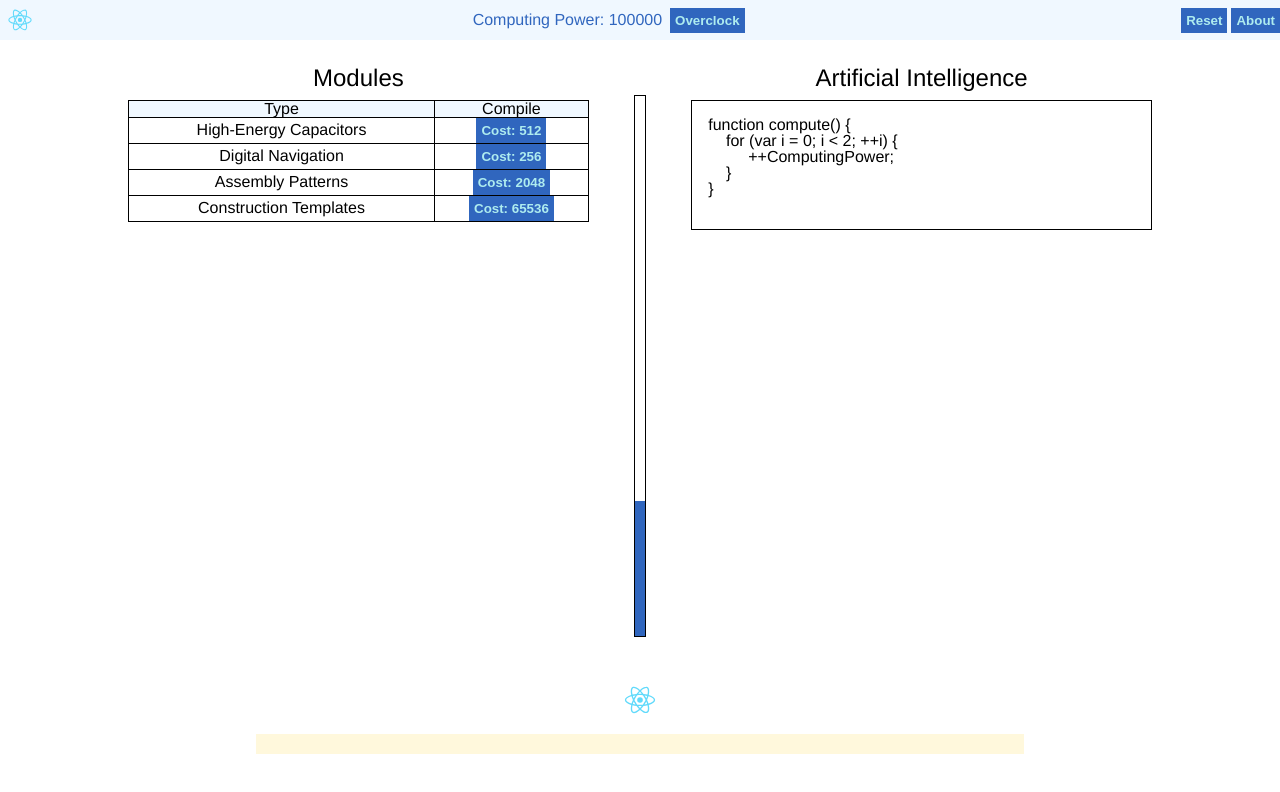
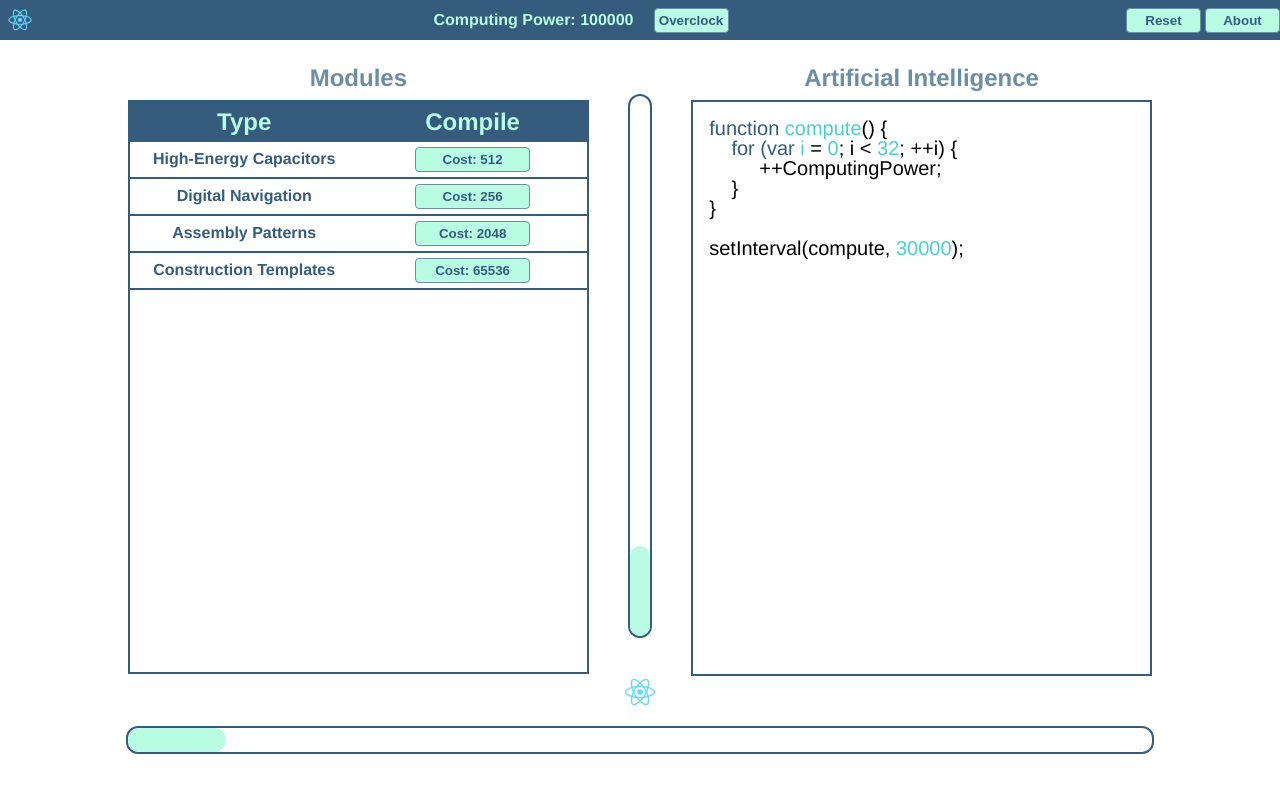
Before and after one commit to carlchizhang/component, a React (Create React App) app: page / in a window 1280 px wide. Shown: the top 792 px of the page. Built offline with nearby package versions, Linux system fonts and the light colour scheme.

Commit message:
animated progress bars & ai timer complete

```diff
--- a/src/App.js
+++ b/src/App.js
@@ -486,7 +486,7 @@ class AiFunctionBox extends Component {
                     {'= '}
                     <span style={cyanTextStyle}>{'0'}</span>
                     {'; i < '}
-                    <span style={cyanTextStyle}>{'2'}</span>
+                    <span style={cyanTextStyle}>{this.props.curIncrementVal}</span>
                     {'; ++i) {'}
                   </p>
                   <p>&nbsp;&nbsp;&nbsp;&nbsp;&nbsp;&nbsp;&nbsp;&nbsp;{" ++ComputingPower;"}</p>
@@ -495,12 +495,14 @@ class AiFunctionBox extends Component {
                 </div>
                 <div style={aiTextStyle}>
                   <p>&nbsp;</p>
+                  <p>{'setInterval(compute, '}<span style={cyanTextStyle}>{this.props.curAiTimerInterval}</span>{');'}</p>
                 </div>
               </div>
             }
             { this.props.styleLevel === 0 &&
               <div style={aiTextStyle}>
-                <p>{'function compute() { for(var i = 0; i < 2; ++i) { ++ComputingPower; }}'}</p>
+                <p>{'function compute() { for(var i = 0; i < ' + this.props.curIncrementVal + '; ++i) { ++ComputingPower; }}'}</p>
+                <p>{'setInterval(compute, ' + this.props.curAiTimerInterval + ');'}</p>
               </div>
             }
             </div>
@@ -535,16 +537,16 @@ const timerBarOuter2 = {
   height: '90%'
 }
 const timerBarInner0 = {
+  backgroundColor: 'Black',
+  width: '100%',
 }
 const timerBarInner1 = {
   backgroundColor: '#3066BE',
   width: '100%',
-  height: '25%',
 }
 const timerBarInner2 = {
   backgroundColor: '#b8fce4',
   width: '100%',
-  height: '25%',
   borderRadius: '12px',
 }
 /* income timer progress bar */
@@ -552,18 +554,20 @@ class TimerProgressBar extends Component {
   render() {
     let outerStyle;
     let innerStyle;
+    let heightString = '';
+    heightString = String(this.props.curProgress) + '%';
     switch(this.props.styleLevel) {
       case 2:
         outerStyle = timerBarOuter2;
-        innerStyle = timerBarInner2;
+        innerStyle = Object.assign({height: heightString}, timerBarInner2);
         break;
       case 1:
         outerStyle = timerBarOuter1;
-        innerStyle = timerBarInner1;
+        innerStyle = Object.assign({height: heightString}, timerBarInner1);
         break;
       default:
         outerStyle = timerBarOuter0;
-        innerStyle = timerBarInner0;
+        innerStyle = Object.assign({height: heightString}, timerBarInner0);
         break;
     }
     if (this.props.visibleWidgets.AiTimerBar) {
@@ -580,18 +584,61 @@ class TimerProgressBar extends Component {
 }
 
 const singularityBarOuter0 = {
-  backgroundColor: 'Cornsilk',
+  width: '80%',
+  height: '3%'
+}
+const singularityBarOuter1 = {
+  border: '1px solid Black',
   margin: '1% auto',
-  height: '20px',
-  width: '60%'
+  width: '80%',
+  height: '3%'
+}
+const singularityBarOuter2 = {
+  border: '2px solid #355C7D',
+  borderRadius: '12px',
+  margin: '1% auto',
+  width: '80%',
+  height: '3%'
+}
+const singularityBarInner0 = {
+  backgroundColor: 'Black',
+  height: '100%'
+}
+const singularityBarInner1 = {
+  backgroundColor: '#3066BE',
+  height: '100%'
+}
+const singularityBarInner2 = {
+  backgroundColor: '#b8fce4',
+  height: '100%',
+  borderRadius: '12px',
 }
 /* win game progress bar */
 class SingularityProgressBar extends Component {
   render() {
+    let outerStyle = {};
+    let innerStyle = {};
+    let widthString = '';
+    widthString = String(this.props.curProgress) + '%';
+    switch(this.props.styleLevel) {
+      case 2:
+        outerStyle = singularityBarOuter2;
+        innerStyle = Object.assign({width: widthString}, singularityBarInner2);
+        break;
+      case 1:
+        outerStyle = singularityBarOuter1;
+        innerStyle = Object.assign({width: widthString}, singularityBarInner1);
+        break;
+      default:
+        outerStyle = singularityBarOuter0;
+        innerStyle = Object.assign({width: widthString}, singularityBarInner0);
+        break;
+    }
+
     if (this.props.visibleWidgets.SingularityProgressBar) {
       return (
-        <div className='singularity-bar-outer' style={singularityBarOuter0}>
-          <div className='singularity-bar-inner' style={{width: this.props.curProgress + '%'}}></div>
+        <div className='singularity-bar-outer' style={outerStyle}>
+          <div className='singularity-bar-inner' style={innerStyle}></div>
         </div>
       );
     }
@@ -604,7 +651,7 @@ class SingularityProgressBar extends Component {
 const singularityButton0 = {
   marginLeft: '48%',
   marginRight: 'auto',
-  marginTop: '16px',
+  marginTop: '8px',
   width: '4%',
   height: '4%'
 }
@@ -641,7 +688,11 @@ class App extends Component {
       currentComputingPower: 100000,
       currentOverclockIncrement: 8,
       maxComputingPower: 1048576,
-      styleLevel: 1,
+      styleLevel: 2,
+
+      aiTimerCur: 0,
+      aiTimerMax: 30000,
+      aiCurIncrement: 32,
 
       visibleWidgets: {
         Navbar: true,
@@ -661,6 +712,15 @@ class App extends Component {
         {upgradeName: 'Construction Templates', upgradeCost: 65536, compiled: false, prerequisite: true},
       ],
     };
+  }
+
+  componentDidMount() {
+    console.log('Component game started');
+    this.intervalId = setInterval(() => this.incrementAiTimer(), 10);
+  }
+
+  componentWillUnmount() {
+    clearInterval(this.intervalId);
   }
 
   changePower(val) {
@@ -689,6 +749,19 @@ class App extends Component {
 
     this.setState({
       visibleWidgets: visibleWidgets
+    });
+  }
+
+  incrementAiTimer() {
+    if (!this.state.visibleWidgets.AiFunctionBox)
+      return;
+    let newTimerCur = this.state.aiTimerCur + 10;
+    if (newTimerCur > this.state.aiTimerMax) {
+      this.changePower(this.state.aiCurIncrement);
+      newTimerCur = 0;
+    }
+    this.setState({
+      aiTimerCur: newTimerCur
     });
   }
 
@@ -750,16 +823,20 @@ class App extends Component {
           <TimerProgressBar
             visibleWidgets={this.state.visibleWidgets}
             styleLevel={this.state.styleLevel}
+            curProgress={100*(this.state.aiTimerCur/this.state.aiTimerMax)}
           />
           <AiFunctionBox
             visibleWidgets={this.state.visibleWidgets}
             styleLevel={this.state.styleLevel}
+            curIncrementVal={this.state.aiCurIncrement}
+            curAiTimerInterval={this.state.aiTimerMax}
           />
         </div>
         <SingularityButton visibleWidgets={this.state.visibleWidgets}/>
         <SingularityProgressBar
           curProgress={100*(this.state.currentComputingPower/this.state.maxComputingPower)}
           visibleWidgets={this.state.visibleWidgets}
+          styleLevel={this.state.styleLevel}
         />
       </div>
     );
```
